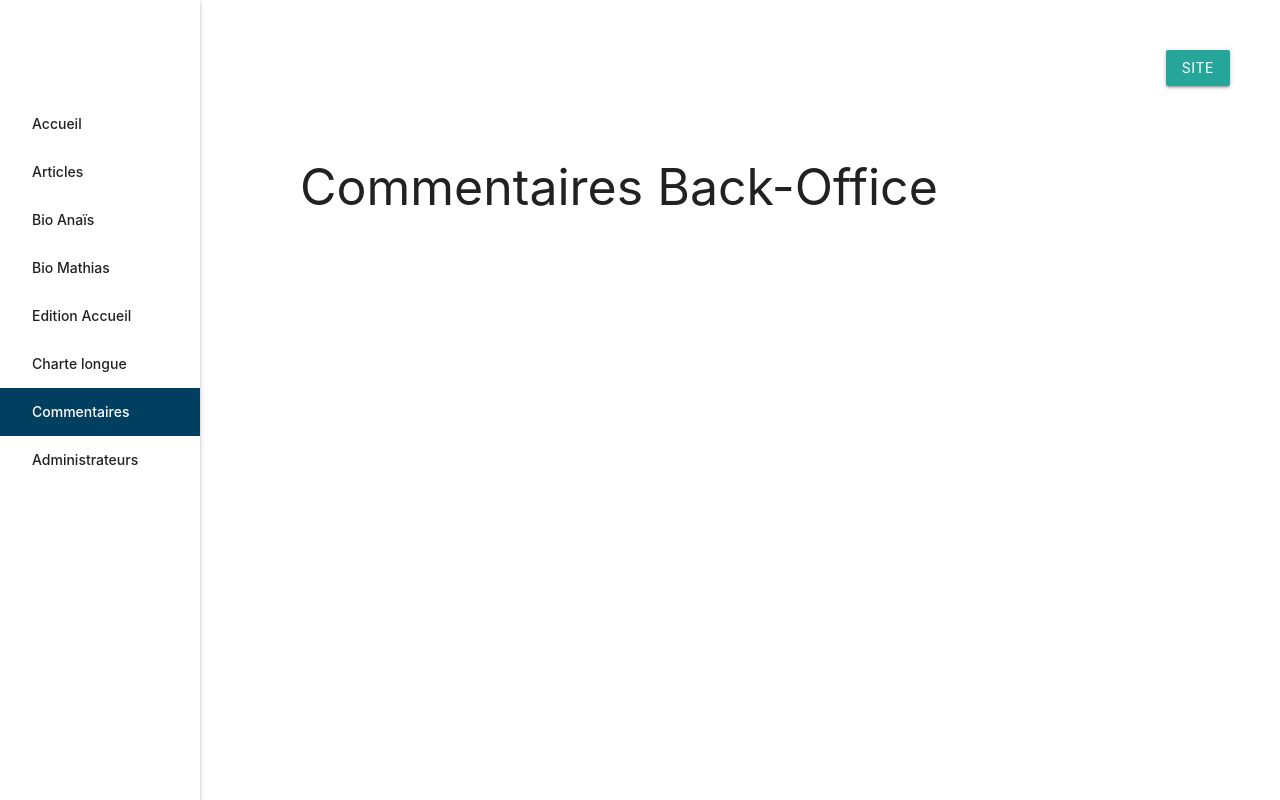
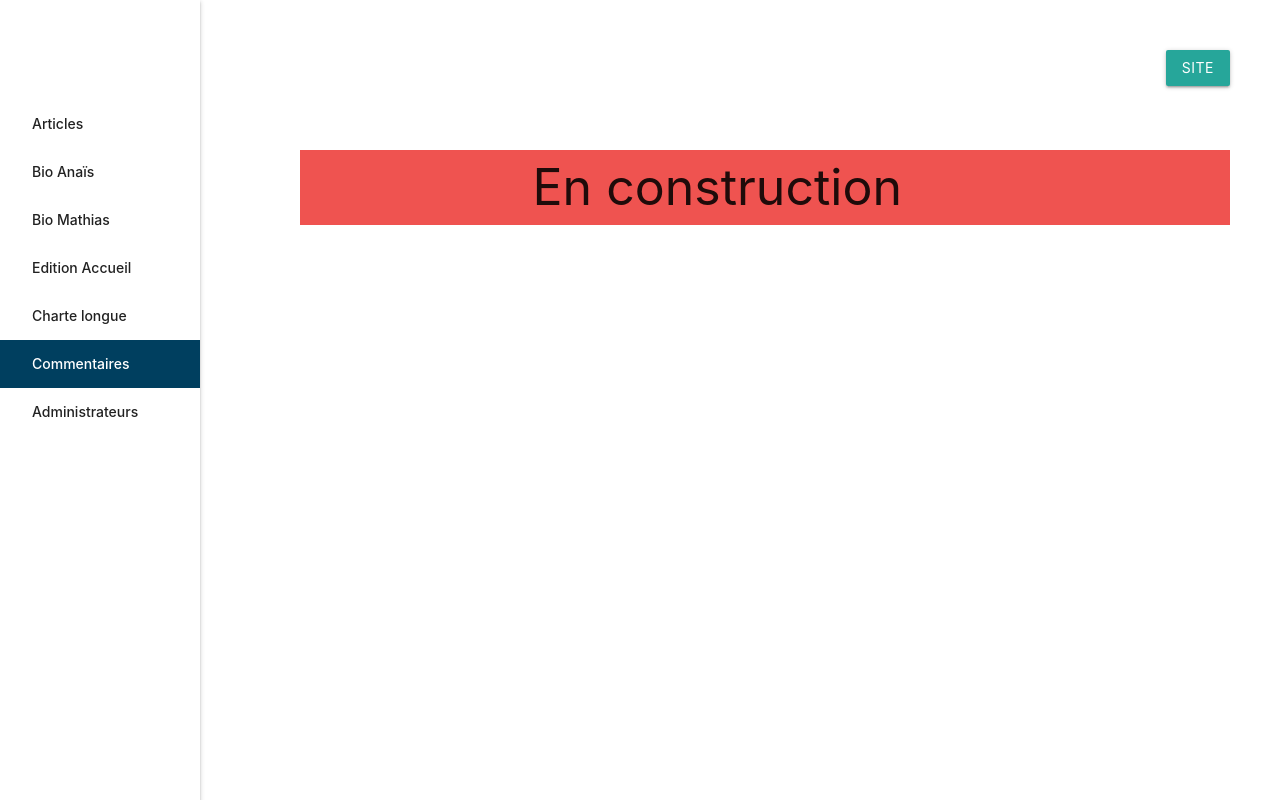
Before and after one commit to WildCodeSchool/paris-js-0918-groupe8-react, a React (Create React App) app: page /admin/commentaries in a window 1280 px wide. Built offline with nearby package versions, Linux system fonts and the light colour scheme.

Commit message:
BoAdmin and BoCommentaire 'in working progress' - routes /admin directed to BOarticles

```diff
--- a/src/components/boadmin/BoAdmin.js
+++ b/src/components/boadmin/BoAdmin.js
@@ -8,7 +8,7 @@ const BoAdmin = () => (
   <div className="row">
     <div className="col s3" />
     <p className="red lighten-1" style={{ fontSize: '50px' }}>
-    En construction
+      En construction
     </p>
   </div>
 
--- a/src/components/bocommentaire/BoCommentaire.js
+++ b/src/components/bocommentaire/BoCommentaire.js
@@ -1,14 +1,15 @@
-import React, { Component } from 'react';
+import React from 'react';
 
 
-class BoCommentaire extends Component {
-	render() {
-		return (
-			<div>
-		page commentaire
-			</div>
-		);
-	}
-}
+const BoCommentaire = () => (
+
+  <div className="row">
+    <div className="col s3" />
+    <p className="red lighten-1" style={{ fontSize: '50px' }}>
+      En construction
+    </p>
+  </div>
+);
+
 
 export default BoCommentaire;
--- a/src/routes/routes.js
+++ b/src/routes/routes.js
@@ -3,7 +3,7 @@ import Charte from '../screens/Charte';
 import Bio from '../screens/Bio';
 import BlogList from '../screens/BlogList';
 import BlogArticle from '../screens/BlogArticle';
-import BOaccueil from '../screens/BOaccueil';
+// import BOaccueil from '../screens/BOaccueil';
 import BOarticles from '../screens/BOarticles';
 import BOSetArticle from '../screens/BOSetArticle';
 import BObio from '../screens/BObio';
@@ -55,13 +55,14 @@ const routes = [
     name: null,
     component: BlogArticle,
   },
+  // {
+  //   path: '/admin',
+  //   name: 'Accueil',
+  //   component: BOaccueil,
+  // },
   {
     path: '/admin',
-    name: 'Accueil',
-    component: BOaccueil,
-  },
-  {
-    path: '/admin/articles',
+    // path: '/admin/articles',
     name: 'Articles',
     component: BOarticles,
   },
--- a/src/screens/BOcoms.jsx
+++ b/src/screens/BOcoms.jsx
@@ -2,6 +2,7 @@ import React from 'react';
 
 import GoToSite from '../components/buttons/GoToSite';
 import BoNavbar from '../components/boNavbar/BoNavbar';
+import BoCommentaire from '../components/bocommentaire/BoCommentaire';
 
 import './BOgrids.css';
 
@@ -14,7 +15,7 @@ const BOcoms = () => (
       <BoNavbar />
     </aside>
     <main className="grid-item">
-      <p style={{ fontSize: '50px' }}>Commentaires Back-Office</p>
+      <BoCommentaire />
     </main>
   </div>
 );
```
